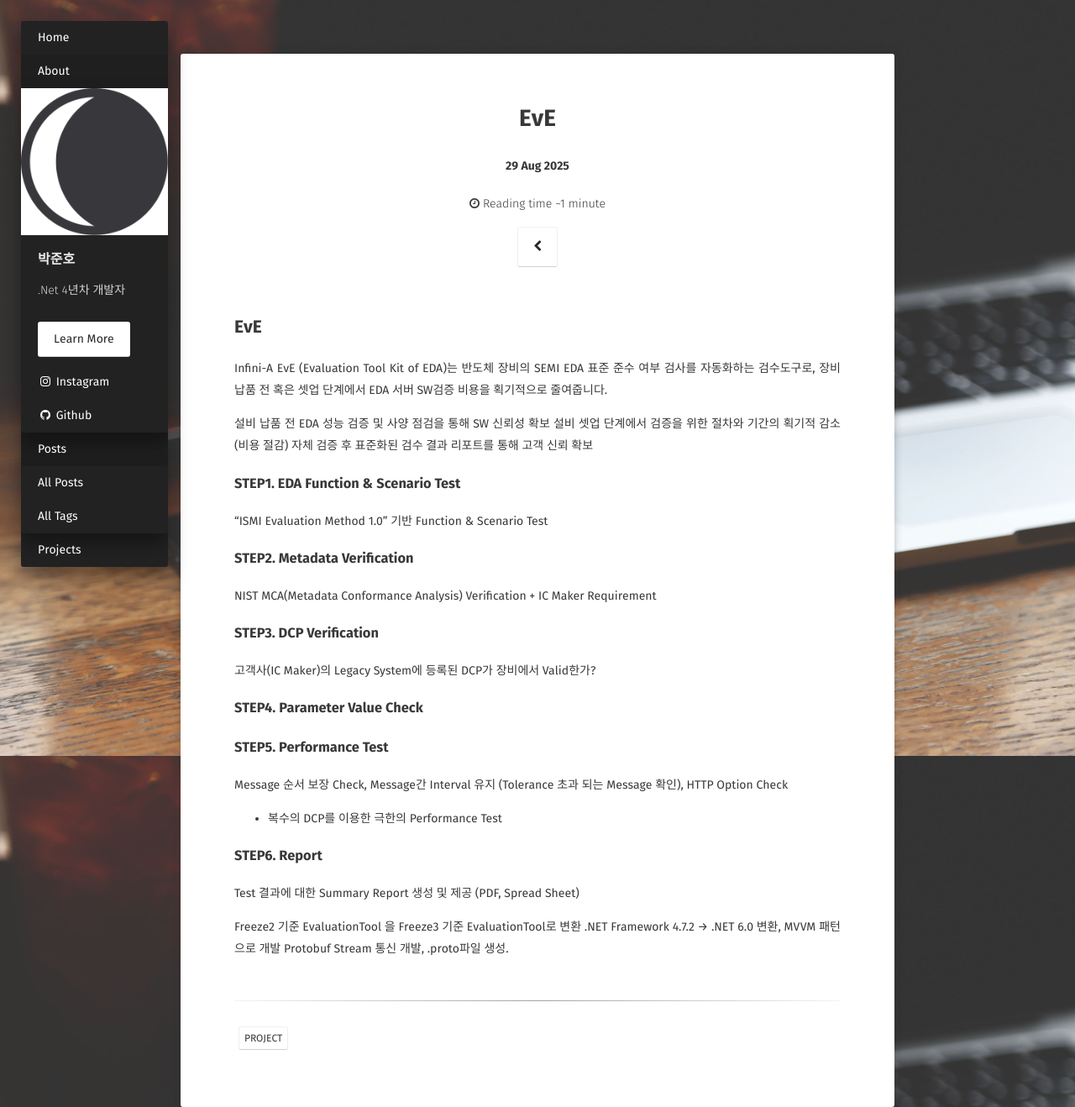
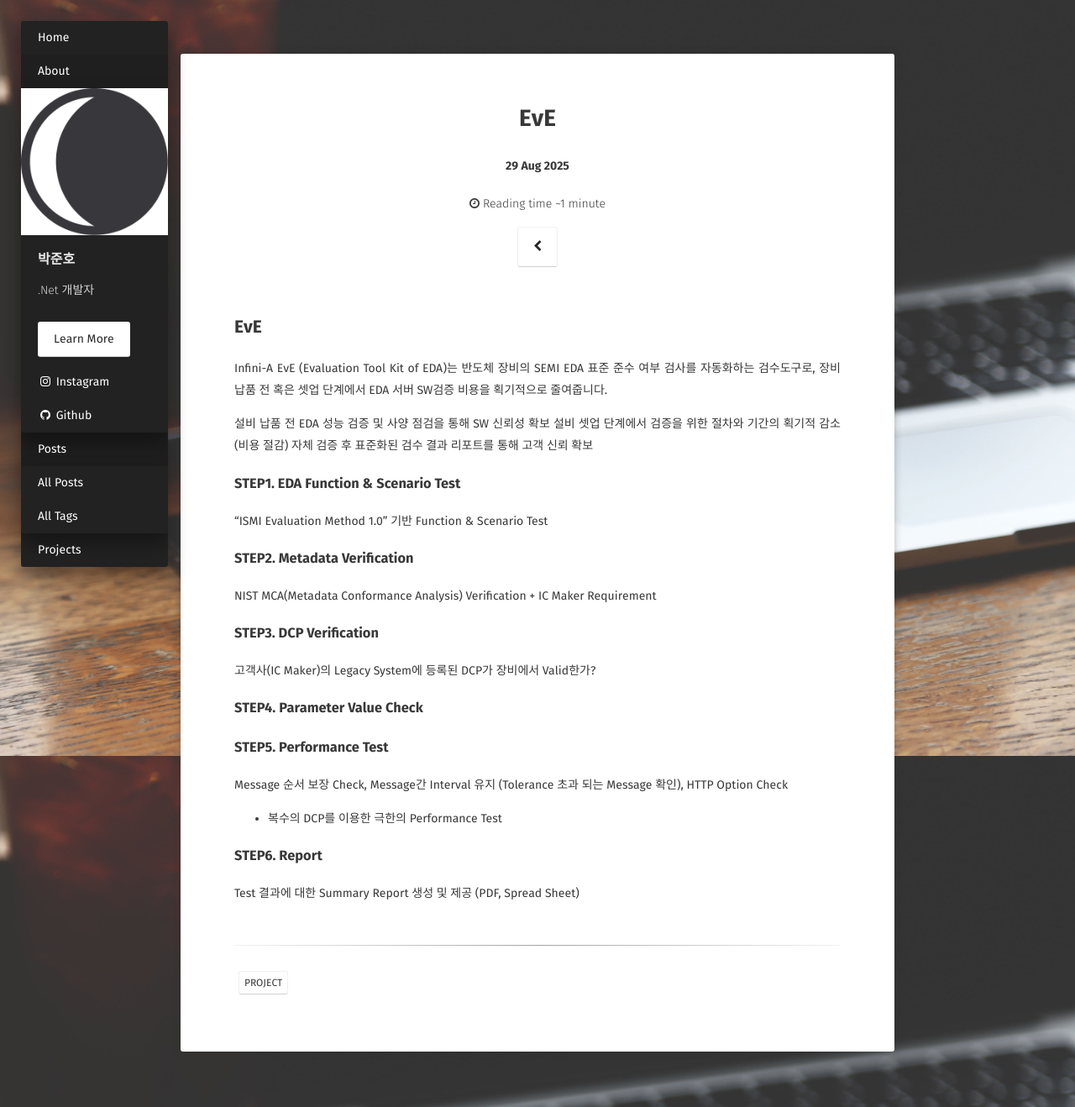
Before and after one commit to joonho-park/Profile, a Jekyll site: the page built from _posts/2025-08-29-EvE.md, in a window 1280 px wide. Shown: the whole page at 84% size. Built offline with Jekyll 4.4.1, drawn with Linux system fonts in a browser that asks for light colours; some web fonts are replaced.

Commit message:
Description 변경

```diff
--- a/_config.yml
+++ b/_config.yml
@@ -1,7 +1,7 @@
 # Site
 title:              박준호
 bio:                'c# Programmer'
-description:        ".Net 4년차 개발자"
+description:        ".Net 개발자"
 reading_time:       true
 words_per_minute:   200
 logo:               'assets/img/logo.png'
--- a/_posts/2025-08-29-EvE.md
+++ b/_posts/2025-08-29-EvE.md
@@ -42,6 +42,6 @@ Test 결과에 대한 Summary Report 생성 및 제공 (PDF, Spread Sheet)
 
 
 
-Freeze2 기준 EvaluationTool 을 Freeze3 기준 EvaluationTool로 변환
+<!-- Freeze2 기준 EvaluationTool 을 Freeze3 기준 EvaluationTool로 변환
 .NET Framework 4.7.2 → .NET 6.0 변환, MVVM 패턴으로 개발
-Protobuf Stream 통신 개발, .proto파일 생성.
+Protobuf Stream 통신 개발, .proto파일 생성.  -->
--- a/about/index.md
+++ b/about/index.md
@@ -6,7 +6,7 @@ date: 2016-03-21
 comments: false
 ---
 
-<center><a href="http://joonho-park.github.io/"><b>박준호</b></a> .NET 4년차 개발자</center>
+<center><a href="http://joonho-park.github.io/"><b>박준호</b></a> .NET 개발자</center>
 
 ## Features
 
```
Also changed, not shown: _posts/2025-08-29-MDT.md (+2 -0 lines).
